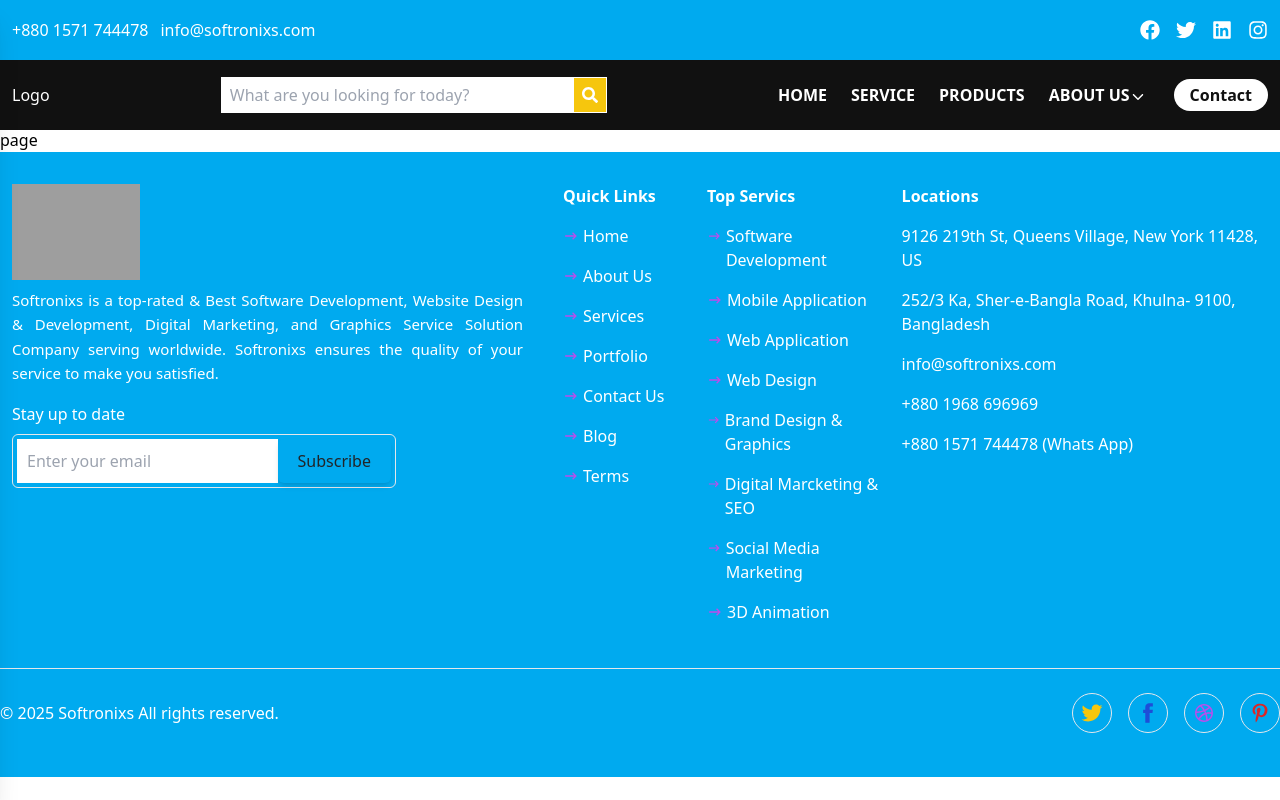
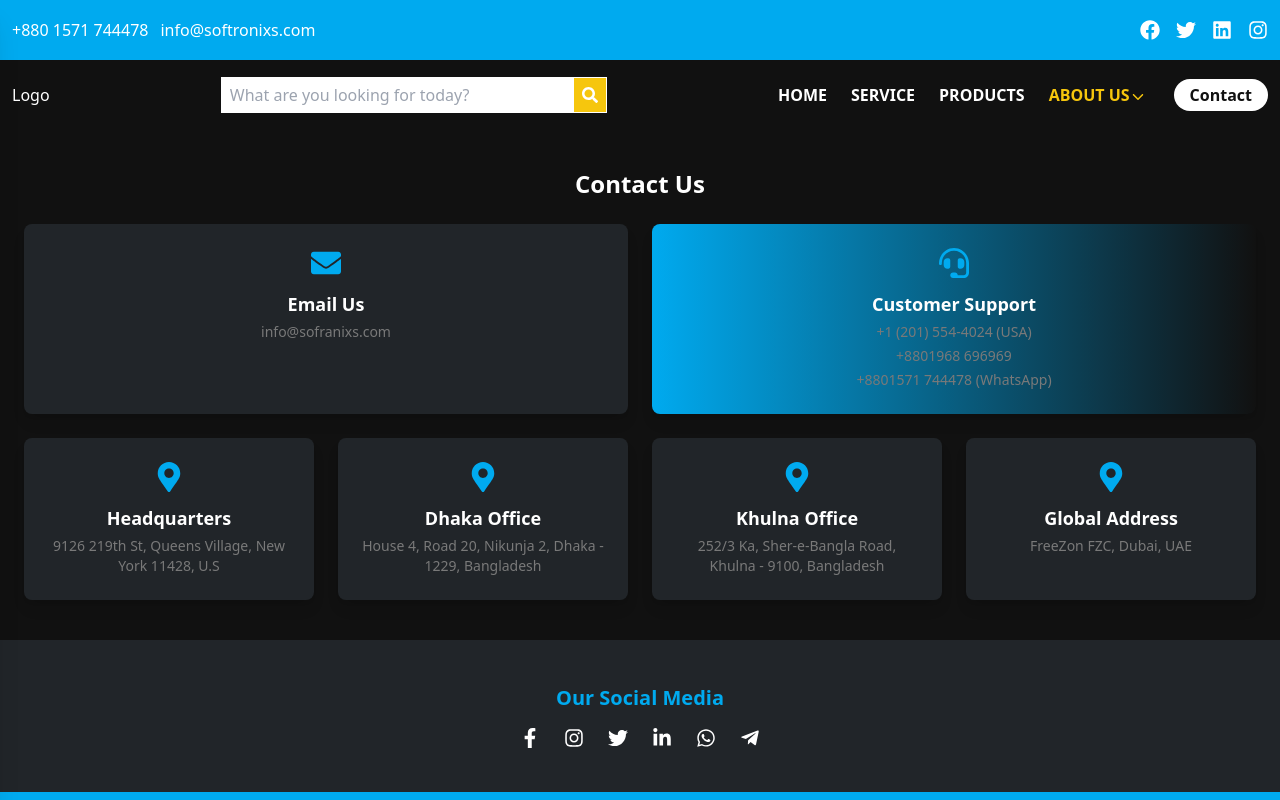
Before and after one commit to Nahiduzzamann/softronixs-system-ltd, a Next.js app: page /pages/contact-us in a window 1280 px wide. Shown: the top 800 px of the page. Built offline with nearby package versions, Linux system fonts and the light colour scheme; grey boxes are pictures that could not be loaded.

Commit message:
added page

```diff
--- a/app/components/Header.tsx
+++ b/app/components/Header.tsx
@@ -19,7 +19,7 @@
   { name: "PRODUCTS", href: "/pages/products" },
   {
     name: "ABOUT US",
-    href: "/pages/",
+    href: "/pages/contact-us",
     dropdown: ["Team", "Mission & Vission", "Portfolio", "Company"],
   },
 ];
@@ -160,10 +160,10 @@
                   )}
                 </li>
               ))}
-              <Link href="/">
-                <button className="bg-primaryWhite  text-primaryBlack hover:text-primaryWhite px-4 py-1 rounded-full hover:bg-primaryYellow  transition-colors duration-300 font-semibold">
+              <Link href="/pages/contact-us">
+                <div className="bg-primaryWhite  text-primaryBlack hover:text-primaryWhite px-4 py-1 rounded-full hover:bg-primaryYellow  transition-colors duration-300 font-semibold">
                   Contact
-                </button>
+                </div>
               </Link>
             </ul>
           </div>
--- /dev/null
+++ b/app/pages/contact-us/ContactCard.tsx
@@ -0,0 +1,26 @@
+"use client";
+import { motion } from "framer-motion";
+import { ContactInfo } from "./type";
+
+const ContactCard: React.FC<{ contact: ContactInfo }> = ({ contact }) => {
+  return (
+    <motion.div
+      initial={{ opacity: 0, y: 20 }}
+      animate={{ opacity: 1, y: 0 }}
+      transition={{ duration: 0.5 }}
+      className={`p-6 rounded-lg shadow-lg ${contact.bgColor || "bg-secondaryBlack"}`}
+    >
+      <div className="flex flex-col items-center text-center text-primaryWhite">
+        <div className="text-primarySky text-3xl">{contact.icon}</div>
+        <h3 className="text-lg font-semibold mt-3">{contact.title}</h3>
+        {contact.details.map((detail, index) => (
+          <p key={index} className="text-primaryGray text-sm mt-1">
+            {detail}
+          </p>
+        ))}
+      </div>
+    </motion.div>
+  );
+};
+
+export default ContactCard;
--- /dev/null
+++ b/app/pages/contact-us/ContactUs.tsx
@@ -0,0 +1,77 @@
+"use client";
+import { FaEnvelope, FaHeadset, FaMapMarkerAlt } from "react-icons/fa";
+import ContactCard from "./ContactCard";
+import { ContactInfo } from "./type";
+
+const contactData: ContactInfo[] = [
+  {
+    id: 1,
+    title: "Email Us",
+    icon: <FaEnvelope />,
+    details: ["info@sofranixs.com"],
+  },
+  {
+    id: 2,
+    title: "Customer Support",
+    icon: <FaHeadset />,
+    details: [
+      "+1 (201) 554-4024 (USA)",
+      "+8801968 696969",
+      "+8801571 744478 (WhatsApp)",
+    ],
+    bgColor: "bg-gradient-to-r from-primarySky to-primaryGreen",
+  },
+  {
+    id: 3,
+    title: "Headquarters",
+    icon: <FaMapMarkerAlt />,
+    details: ["9126 219th St, Queens Village, New York 11428, U.S"],
+  },
+  {
+    id: 4,
+    title: "Dhaka Office",
+    icon: <FaMapMarkerAlt />,
+    details: ["House 4, Road 20, Nikunja 2, Dhaka - 1229, Bangladesh"],
+  },
+  {
+    id: 5,
+    title: "Khulna Office",
+    icon: <FaMapMarkerAlt />,
+    details: ["252/3 Ka, Sher-e-Bangla Road, Khulna - 9100, Bangladesh"],
+  },
+  {
+    id: 6,
+    title: "Global Address",
+    icon: <FaMapMarkerAlt />,
+    details: ["FreeZon FZC, Dubai, UAE"],
+  },
+];
+
+const ContactUs = () => {
+  return (
+    <section className="bg-primaryBlack py-10 px-6">
+      <div className="container mx-auto">
+        {/* Title */}
+        <h2 className="text-primaryWhite text-center text-2xl font-bold mb-6">
+          Contact Us
+        </h2>
+
+        {/* Contact Cards */}
+        <div className="grid grid-cols-1 md:grid-cols-2 lg:grid-cols-2 gap-6">
+          {contactData.slice(0, 2).map((contact) => (
+            <ContactCard key={contact.id} contact={contact} />
+          ))}
+        </div>
+
+        {/* Location Cards */}
+        <div className="grid grid-cols-1 md:grid-cols-2 lg:grid-cols-4 gap-6 mt-6">
+          {contactData.slice(2).map((contact) => (
+            <ContactCard key={contact.id} contact={contact} />
+          ))}
+        </div>
+      </div>
+    </section>
+  );
+};
+
+export default ContactUs;
--- /dev/null
+++ b/app/pages/contact-us/SocialIcon.tsx
@@ -0,0 +1,24 @@
+import { motion } from "framer-motion";
+
+interface SocialIconProps {
+  Icon: React.ElementType; // React Icon component
+  link: string;
+}
+
+const SocialIcon: React.FC<SocialIconProps> = ({ Icon, link }) => {
+  return (
+    <motion.a
+      href={link}
+      target="_blank"
+      rel="noopener noreferrer"
+      className="text-primaryWhite text-xl hover:text-primarySky transition duration-300"
+      initial={{ opacity: 0, scale: 0.8 }}
+      animate={{ opacity: 1, scale: 1 }}
+      transition={{ duration: 0.3 }}
+    >
+      <Icon /> {/* Render React Icon */}
+    </motion.a>
+  );
+};
+
+export default SocialIcon;
--- /dev/null
+++ b/app/pages/contact-us/SocialMediaSection.tsx
@@ -0,0 +1,32 @@
+'use client'
+import { FaFacebookF, FaInstagram, FaTwitter, FaLinkedinIn, FaWhatsapp, FaTelegramPlane } from "react-icons/fa";
+import SocialIcon from "./SocialIcon";
+
+const socialLinks = [
+  { icon: FaFacebookF, link: "https://facebook.com" },
+  { icon: FaInstagram, link: "https://instagram.com" },
+  { icon: FaTwitter, link: "https://twitter.com" },
+  { icon: FaLinkedinIn, link: "https://linkedin.com" },
+  { icon: FaWhatsapp, link: "https://whatsapp.com" },
+  { icon: FaTelegramPlane, link: "https://telegram.org" },
+];
+
+const SocialMediaSection = () => {
+  return (
+    <div className="bg-secondaryBlack py-8">
+      <div className="container mx-auto p-3 text-center">
+        {/* Title */}
+        <h2 className="text-primarySky text-xl font-semibold mb-4">Our Social Media</h2>
+
+        {/* Social Icons */}
+        <div className="flex justify-center space-x-6">
+          {socialLinks.map((item, index) => (
+            <SocialIcon key={index} Icon={item.icon} link={item.link} />
+          ))}
+        </div>
+      </div>
+    </div>
+  );
+};
+
+export default SocialMediaSection;
--- a/app/pages/contact-us/page.tsx
+++ b/app/pages/contact-us/page.tsx
@@ -1,7 +1,12 @@
 import React from 'react'
+import ContactUs from './ContactUs'
+import SocialMediaSection from './SocialMediaSection'
 
 export default function page() {
   return (
-    <div>page</div>
+    <div>
+      <ContactUs />
+      <SocialMediaSection></SocialMediaSection>
+    </div>
   )
 }
--- /dev/null
+++ b/app/pages/contact-us/type.ts
@@ -0,0 +1,7 @@
+export type ContactInfo = {
+    id: number;
+    title: string;
+    icon: React.ReactNode;
+    details: string[];
+    bgColor?: string;
+  };
```
